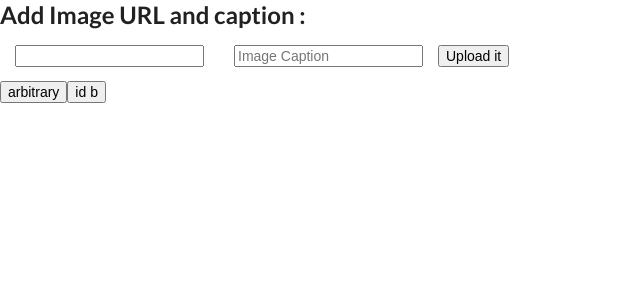
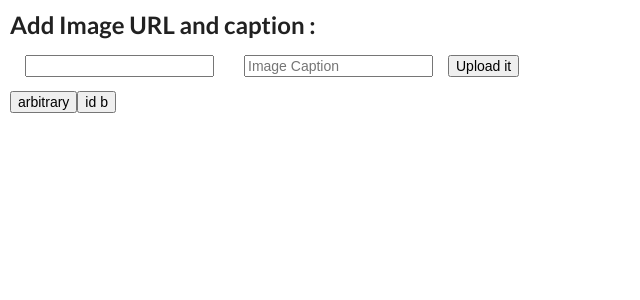
Before and after one commit to meetzaveri/img-sharing-redux-app, a React (Create React App) app: page / in a window 1280 px wide. Shown: the top 300 px of the page, without its empty margins (0-640 px from the left). Built offline with nearby package versions, Linux system fonts and the light colour scheme.

Commit message:
Update index.css

```diff
--- a/src/index.css
+++ b/src/index.css
@@ -1,7 +1,7 @@
 @import url('https://fonts.googleapis.com/css?family=Lato');
 
 body {
-  margin: 0;
+  margin: 10px 10px;
   padding: 0;
   font-family: 'Lato', sans-serif;
 }
```
